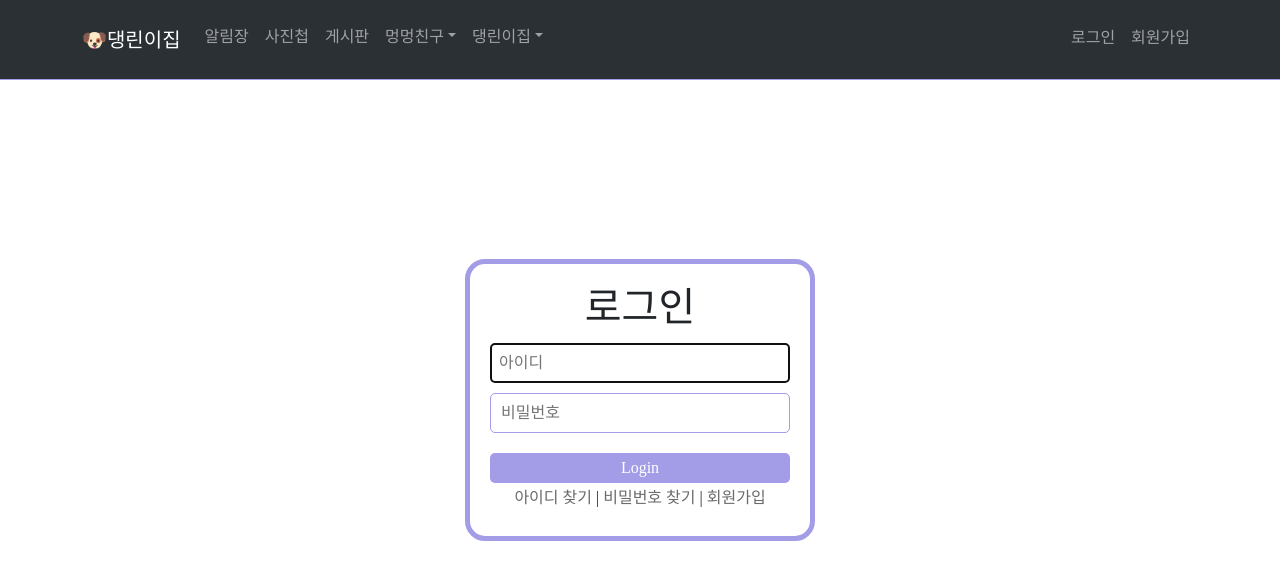
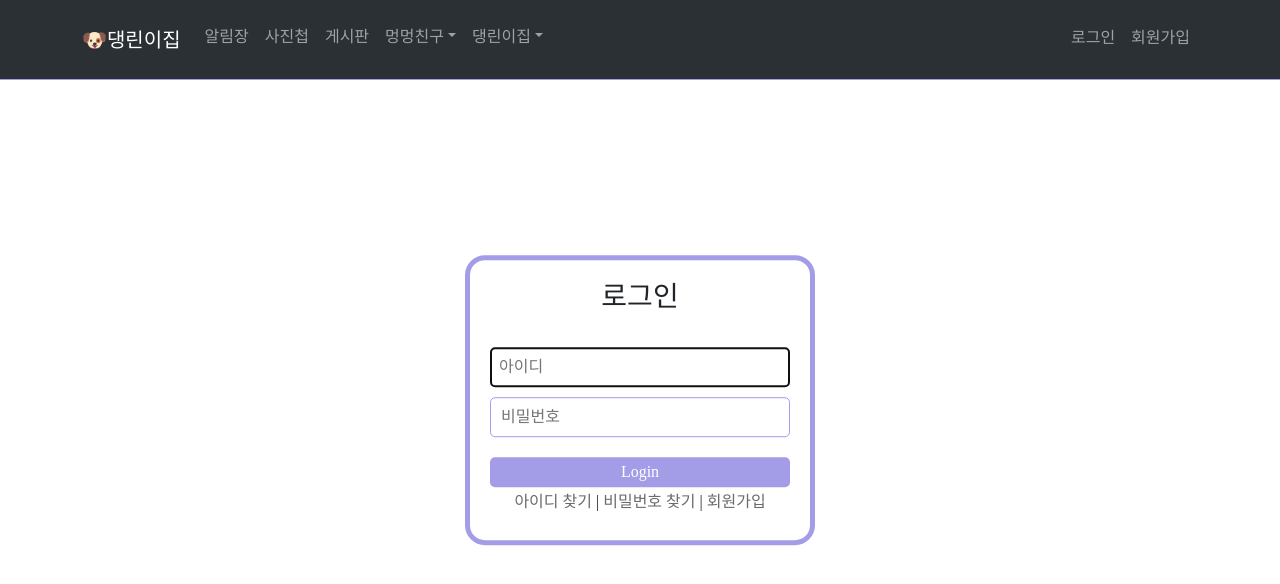
Before and after one commit to xooxpeak/React_Puppy, a React (Create React App) app: page /login in a window 1280 px wide. Shown: the top 584 px of the page. Built offline with nearby package versions, Linux system fonts and the light colour scheme; a web font is replaced by a local one.

Commit message:
[Modify] 로그인 시 id, pw 비어있는 경우 소스 추가

```diff
--- a/src/pages/Login.js
+++ b/src/pages/Login.js
@@ -27,6 +27,13 @@ let Login = () => {
 
         // 로그인 함수
         let loginHandler = () => {
+
+            // 아이디 또는 비밀번호가 비어 있는 경우
+            if (!userId || !password) {
+                alert("아이디와 비밀번호를 모두 입력해주세요.");
+                return;
+            }
+
             // 로그인 요청 보내기
             axios({
                 url: 'http://localhost:8082/api/v1/auth/n/login',
@@ -69,13 +76,14 @@ let Login = () => {
         }
 
         return (
-            <div>
+            <>
                 <div>
                     <Nav2/>
                 </div>
+
                 <div className="loginForm">
                     <div>
-                        <h1 id='login_title'>로그인</h1>
+                        <h3 id='login_title'>로그인</h3>
                     </div>
                     <div>
                         <div className="input">
@@ -92,7 +100,7 @@ let Login = () => {
                         </div>
                     </div>
                 </div>
-            </div>
+            </>
         );
     }
 
```
